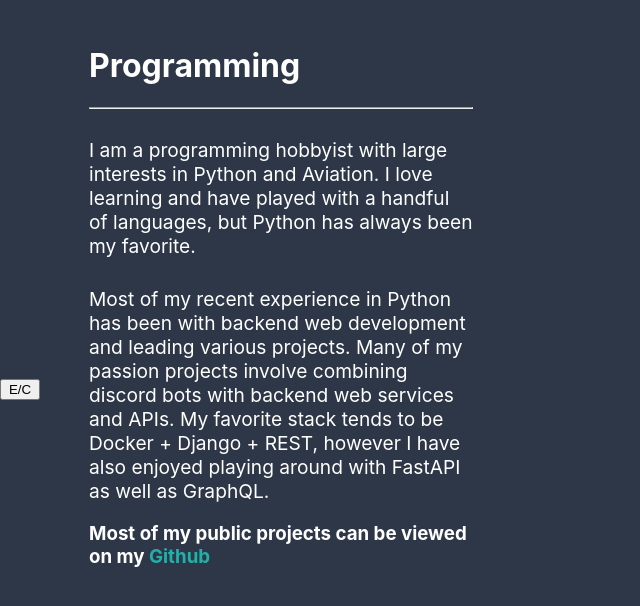
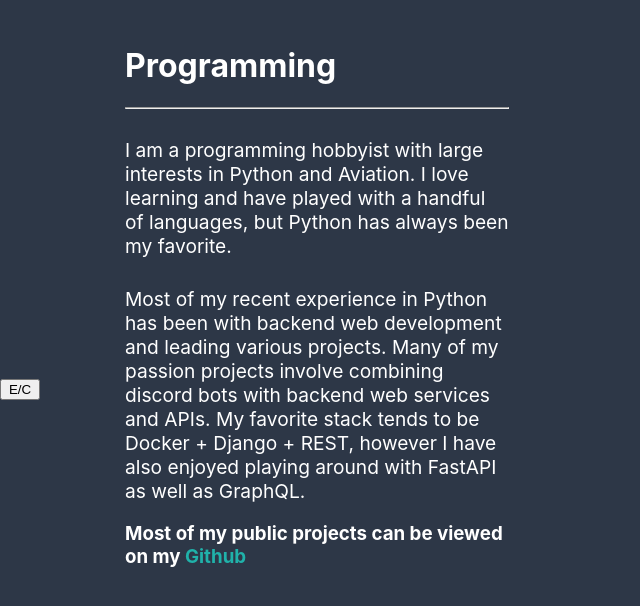
Before and after one commit to fisher60/portfolio, a React (Create React App) app in the folder portfolio/: page /programming in a window 1280 px wide. Shown: the top 606 px of the page, without its empty margins (0-640 px from the left). Built offline with nearby package versions, Linux system fonts and the light colour scheme.

Commit message:
update margin on descriptions, cleanup styling

```diff
--- a/portfolio/src/components/info.css
+++ b/portfolio/src/components/info.css
@@ -1,5 +1,5 @@
 .info-container{
-    margin-left: 5vw;
+    margin-left: 100px;
     width: 30vw;
 }
 
--- a/portfolio/src/components/navbar.css
+++ b/portfolio/src/components/navbar.css
@@ -8,7 +8,7 @@
 }
 
 .nav.collapsed{
-    width: 0px;
+    width: 0;
 }
 
 .nav.extended{
@@ -26,7 +26,7 @@
 }
 
 .icon.collapsed{
-    width: 0px;
+    width: 0;
 }
 
 .icon img{
```
